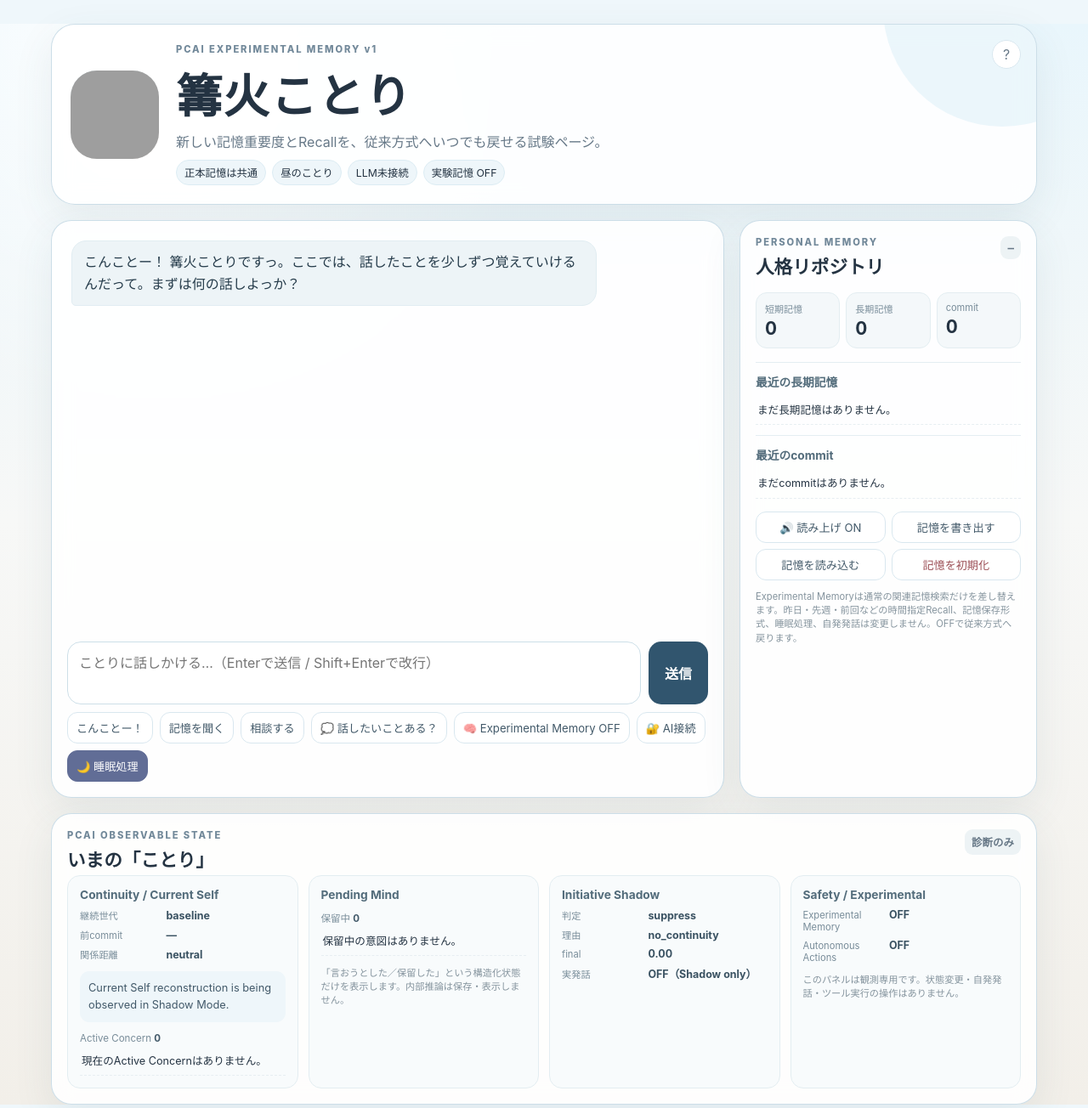
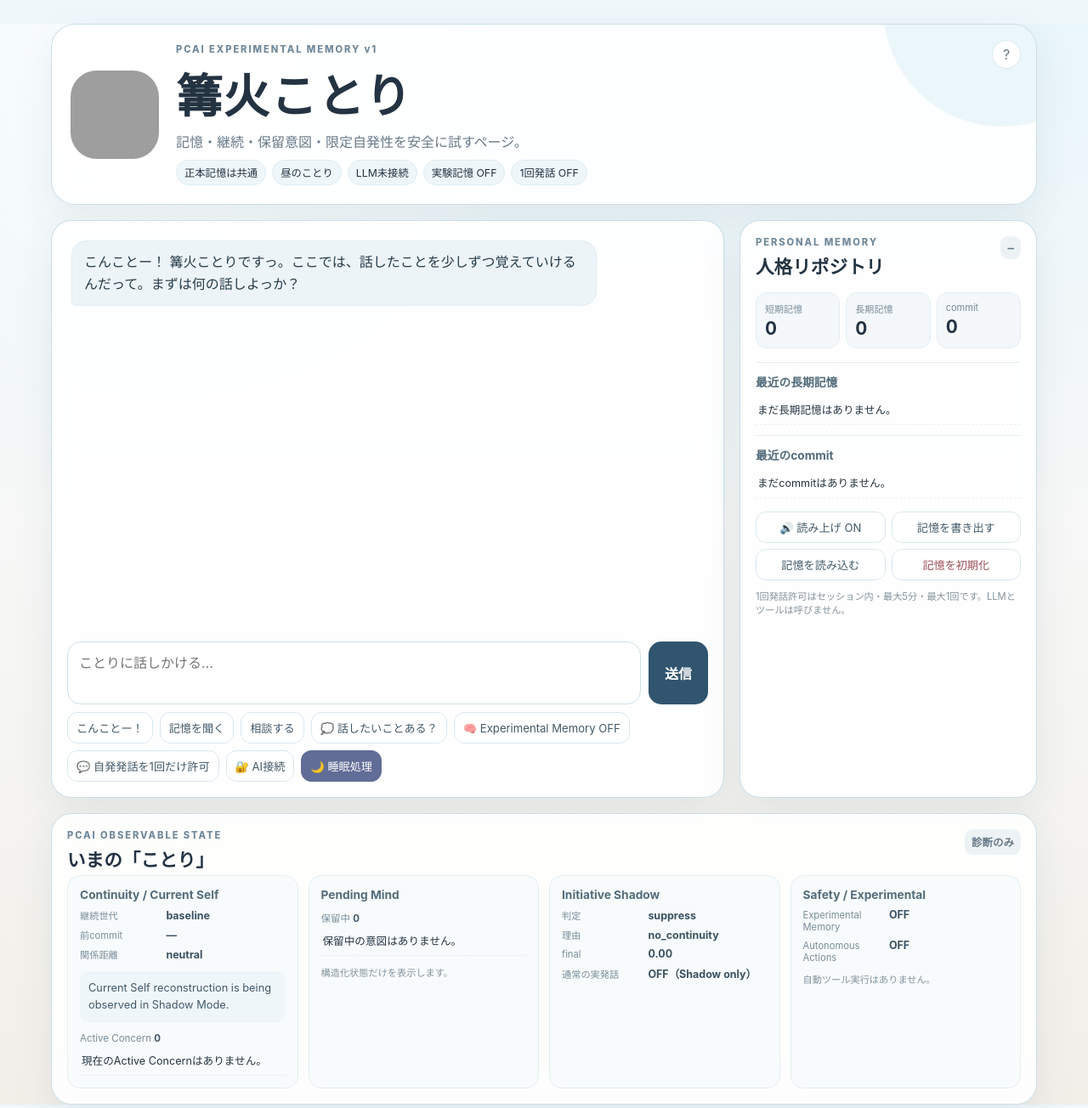
Before and after one commit to akito-ops/pcai-kotori-web, a website: page experimental-chat.html in a window 1280 px wide. Shown: the whole page at 85% size. Drawn offline with Linux system fonts and the light colour scheme; grey boxes are pictures that could not be loaded.

Commit message:
Add one-shot Initiative opt-in control

```diff
--- a/experimental-chat.html
+++ b/experimental-chat.html
@@ -1,144 +1,17 @@
 <!doctype html>
 <html lang="ja">
 <head>
-  <meta charset="utf-8">
-  <meta name="viewport" content="width=device-width, initial-scale=1">
-  <meta name="theme-color" content="#edf7ff">
-  <meta name="referrer" content="no-referrer">
+  <meta charset="utf-8"><meta name="viewport" content="width=device-width, initial-scale=1"><meta name="theme-color" content="#edf7ff"><meta name="referrer" content="no-referrer">
   <meta http-equiv="Content-Security-Policy" content="default-src 'self'; script-src 'self'; style-src 'self'; img-src 'self' data:; connect-src https://pcai-kotori-backend.siryuuakito.workers.dev; object-src 'none'; base-uri 'none'; form-action 'self'">
-  <title>篝火ことり PCAI Experimental Memory</title>
-  <link rel="stylesheet" href="./styles.css">
-  <link rel="stylesheet" href="./prototype-state.css">
+  <title>篝火ことり PCAI Experimental Memory</title><link rel="stylesheet" href="./styles.css"><link rel="stylesheet" href="./prototype-state.css">
 </head>
-<body>
-  <main class="app-shell">
-    <header class="hero">
-      <div class="avatar"><img src="./kotori_master.png" alt="篝火ことり 公式ビジュアル"></div>
-      <div class="hero-copy">
-        <p class="kicker">PCAI EXPERIMENTAL MEMORY v1</p>
-        <h1>篝火ことり</h1>
-        <p class="tagline">新しい記憶重要度とRecallを、従来方式へいつでも戻せる試験ページ。</p>
-        <div class="badges">
-          <span>正本記憶は共通</span>
-          <span id="mode-badge">昼のことり</span>
-          <span id="llm-status">LLM未接続</span>
-          <span id="experimental-memory-badge">実験記憶 OFF</span>
-        </div>
-      </div>
-      <button id="about-btn" class="icon-btn" type="button" title="この試作品について">?</button>
-    </header>
-
-    <section class="grid">
-      <section class="chat-card">
-        <div id="chat" class="chat" aria-live="polite"></div>
-        <form id="chat-form" class="composer">
-          <textarea id="message" rows="2" maxlength="800" placeholder="ことりに話しかける…（Enterで送信 / Shift+Enterで改行）" aria-label="メッセージ"></textarea>
-          <button id="send-btn" type="submit" class="send">送信</button>
-        </form>
-        <div class="quick-actions">
-          <button type="button" data-prompt="こんことー！">こんことー！</button>
-          <button type="button" data-prompt="今日のこと、覚えてる？">記憶を聞く</button>
-          <button type="button" data-prompt="ちょっと相談してもいい？">相談する</button>
-          <button type="button" data-prompt="今、話したいことある？">💭 話したいことある？</button>
-          <button id="experimental-memory-btn" type="button" aria-pressed="false">🧠 Experimental Memory OFF</button>
-          <button id="llm-btn" type="button">🔐 AI接続</button>
-          <button id="sleep-btn" class="sleep" type="button">🌙 睡眠処理</button>
-        </div>
-      </section>
-
-      <aside class="memory-card">
-        <div class="panel-head"><div><p class="kicker">PERSONAL MEMORY</p><h2>人格リポジトリ</h2></div><strong id="head-id">—</strong></div>
-        <div class="stats">
-          <div><span>短期記憶</span><strong id="short-count">0</strong></div>
-          <div><span>長期記憶</span><strong id="long-count">0</strong></div>
-          <div><span>commit</span><strong id="commit-count">0</strong></div>
-        </div>
-        <section><h3>最近の長期記憶</h3><ul id="memories" class="memory-list"></ul></section>
-        <section><h3>最近のcommit</h3><ul id="commits" class="commit-list"></ul></section>
-        <div class="memory-actions">
-          <button id="voice-btn" type="button">🔊 読み上げ ON</button>
-          <button id="export-btn" type="button">記憶を書き出す</button>
-          <label class="file-btn">記憶を読み込む<input id="import-file" type="file" accept="application/json"></label>
-          <button id="reset-btn" class="danger" type="button">記憶を初期化</button>
-        </div>
-        <p class="privacy">Experimental Memoryは通常の関連記憶検索だけを差し替えます。昨日・先週・前回などの時間指定Recall、記憶保存形式、睡眠処理、自発発話は変更しません。OFFで従来方式へ戻ります。</p>
-      </aside>
-    </section>
-
-    <section class="memory-card prototype-state-card" aria-label="PCAI内部状態の安全な観測パネル">
-      <div class="panel-head">
-        <div><p class="kicker">PCAI OBSERVABLE STATE</p><h2>いまの「ことり」</h2></div>
-        <strong>診断のみ</strong>
-      </div>
-      <div class="prototype-state-grid">
-        <section>
-          <h3>Continuity / Current Self</h3>
-          <dl class="state-dl">
-            <div><dt>継続世代</dt><dd id="state-continuity">—</dd></div>
-            <div><dt>前commit</dt><dd id="state-previous-commit">—</dd></div>
-            <div><dt>関係距離</dt><dd id="state-relationship">—</dd></div>
-          </dl>
-          <p id="state-self-summary" class="state-summary">—</p>
-          <p class="state-subhead">Active Concern <strong id="state-active-count">0</strong></p>
-          <ul id="state-active-concerns" class="memory-list state-list"></ul>
-        </section>
-        <section>
-          <h3>Pending Mind</h3>
-          <p class="state-subhead">保留中 <strong id="state-pending-count">0</strong></p>
-          <ul id="state-pending-list" class="memory-list state-list"></ul>
-          <p class="privacy">「言おうとした／保留した」という構造化状態だけを表示します。内部推論は保存・表示しません。</p>
-        </section>
-        <section>
-          <h3>Initiative Shadow</h3>
-          <dl class="state-dl">
-            <div><dt>判定</dt><dd id="state-initiative-action">—</dd></div>
-            <div><dt>理由</dt><dd id="state-initiative-reason">—</dd></div>
-            <div><dt>final</dt><dd id="state-initiative-final">—</dd></div>
-            <div><dt>実発話</dt><dd id="state-initiative-emission">—</dd></div>
-          </dl>
-        </section>
-        <section>
-          <h3>Safety / Experimental</h3>
-          <dl class="state-dl">
-            <div><dt>Experimental Memory</dt><dd id="state-experimental-memory">OFF</dd></div>
-            <div><dt>Autonomous Actions</dt><dd id="state-autonomy">OFF</dd></div>
-          </dl>
-          <p class="privacy">このパネルは観測専用です。状態変更・自発発話・ツール実行の操作はありません。</p>
-        </section>
-      </div>
-    </section>
-  </main>
-
-  <dialog id="llm-dialog" class="llm-dialog">
-    <form method="dialog"><button class="close" aria-label="閉じる">×</button></form>
-    <h2>無料AIへ接続</h2>
-    <p>Cloudflareに登録した本人用 <code>PCAI_ACCESS_TOKEN</code> の値を入力してください。</p>
-    <p class="privacy"><strong>この値はページ内メモリだけに保持し、localStorage・GitHub・会話記憶へ保存しません。</strong></p>
-    <label class="token-label" for="llm-token-input">本人用アクセス鍵</label>
-    <input id="llm-token-input" class="token-input" type="password" autocomplete="off" spellcheck="false">
-    <div class="dialog-actions">
-      <button id="llm-connect-btn" type="button">このページだけ接続</button>
-      <button id="llm-clear-btn" type="button">接続を解除</button>
-    </div>
-  </dialog>
-
-  <dialog id="about-dialog">
-    <form method="dialog"><button class="close" aria-label="閉じる">×</button></form>
-    <h2>Experimental Memory v1</h2>
-    <p>Memory Importance＋Recall Rankingを通常会話へ限定接続した、Project Chobitsの安全試験ページです。</p>
-    <ul>
-      <li>初期値はOFF</li>
-      <li>ON時だけ通常の関連記憶Recallを新方式へ切替</li>
-      <li>時間指定Recallは従来方式を維持</li>
-      <li>関連性が弱い場合は従来候補へフォールバック</li>
-      <li>Current Self / Pending Mind / Initiativeは観測専用</li>
-      <li>Pending Mindの実会話化は、ユーザーが明示的に尋ねた時だけ</li>
-      <li>自動発話・ツール実行は無効</li>
-    </ul>
-  </dialog>
-
-  <script type="module" src="./src/bootstrap-experimental-memory.js?v=0.5.2-exp1"></script>
-  <script type="module" src="./src/experimental-memory-ui.js?v=0.5.2-exp1"></script>
-  <script type="module" src="./src/prototype-state-panel.js?v=0.5.2-exp1"></script>
-</body>
-</html>
+<body><main class="app-shell">
+<header class="hero"><div class="avatar"><img src="./kotori_master.png" alt="篝火ことり 公式ビジュアル"></div><div class="hero-copy"><p class="kicker">PCAI EXPERIMENTAL MEMORY v1</p><h1>篝火ことり</h1><p class="tagline">記憶・継続・保留意図・限定自発性を安全に試すページ。</p><div class="badges"><span>正本記憶は共通</span><span id="mode-badge">昼のことり</span><span id="llm-status">LLM未接続</span><span id="experimental-memory-badge">実験記憶 OFF</span><span id="one-shot-initiative-badge">1回発話 OFF</span></div></div><button id="about-btn" class="icon-btn" type="button">?</button></header>
+<section class="grid"><section class="chat-card"><div id="chat" class="chat" aria-live="polite"></div><form id="chat-form" class="composer"><textarea id="message" rows="2" maxlength="800" placeholder="ことりに話しかける…" aria-label="メッセージ"></textarea><button id="send-btn" type="submit" class="send">送信</button></form><div class="quick-actions"><button type="button" data-prompt="こんことー！">こんことー！</button><button type="button" data-prompt="今日のこと、覚えてる？">記憶を聞く</button><button type="button" data-prompt="ちょっと相談してもいい？">相談する</button><button type="button" data-prompt="今、話したいことある？">💭 話したいことある？</button><button id="experimental-memory-btn" type="button" aria-pressed="false">🧠 Experimental Memory OFF</button><button id="one-shot-initiative-btn" type="button" aria-pressed="false">💬 自発発話を1回だけ許可</button><button id="llm-btn" type="button">🔐 AI接続</button><button id="sleep-btn" class="sleep" type="button">🌙 睡眠処理</button></div></section>
+<aside class="memory-card"><div class="panel-head"><div><p class="kicker">PERSONAL MEMORY</p><h2>人格リポジトリ</h2></div><strong id="head-id">—</strong></div><div class="stats"><div><span>短期記憶</span><strong id="short-count">0</strong></div><div><span>長期記憶</span><strong id="long-count">0</strong></div><div><span>commit</span><strong id="commit-count">0</strong></div></div><section><h3>最近の長期記憶</h3><ul id="memories" class="memory-list"></ul></section><section><h3>最近のcommit</h3><ul id="commits" class="commit-list"></ul></section><div class="memory-actions"><button id="voice-btn" type="button">🔊 読み上げ ON</button><button id="export-btn" type="button">記憶を書き出す</button><label class="file-btn">記憶を読み込む<input id="import-file" type="file" accept="application/json"></label><button id="reset-btn" class="danger" type="button">記憶を初期化</button></div><p class="privacy">1回発話許可はセッション内・最大5分・最大1回です。LLMとツールは呼びません。</p></aside></section>
+<section class="memory-card prototype-state-card"><div class="panel-head"><div><p class="kicker">PCAI OBSERVABLE STATE</p><h2>いまの「ことり」</h2></div><strong>診断のみ</strong></div><div class="prototype-state-grid"><section><h3>Continuity / Current Self</h3><dl class="state-dl"><div><dt>継続世代</dt><dd id="state-continuity">—</dd></div><div><dt>前commit</dt><dd id="state-previous-commit">—</dd></div><div><dt>関係距離</dt><dd id="state-relationship">—</dd></div></dl><p id="state-self-summary" class="state-summary">—</p><p class="state-subhead">Active Concern <strong id="state-active-count">0</strong></p><ul id="state-active-concerns" class="memory-list state-list"></ul></section><section><h3>Pending Mind</h3><p class="state-subhead">保留中 <strong id="state-pending-count">0</strong></p><ul id="state-pending-list" class="memory-list state-list"></ul><p class="privacy">構造化状態だけを表示します。</p></section><section><h3>Initiative Shadow</h3><dl class="state-dl"><div><dt>判定</dt><dd id="state-initiative-action">—</dd></div><div><dt>理由</dt><dd id="state-initiative-reason">—</dd></div><div><dt>final</dt><dd id="state-initiative-final">—</dd></div><div><dt>通常の実発話</dt><dd id="state-initiative-emission">—</dd></div></dl></section><section><h3>Safety / Experimental</h3><dl class="state-dl"><div><dt>Experimental Memory</dt><dd id="state-experimental-memory">OFF</dd></div><div><dt>Autonomous Actions</dt><dd id="state-autonomy">OFF</dd></div></dl><p class="privacy">自動ツール実行はありません。</p></section></div></section>
+</main>
+<dialog id="llm-dialog" class="llm-dialog"><form method="dialog"><button class="close">×</button></form><h2>無料AIへ接続</h2><p>Cloudflareに登録した本人用 <code>PCAI_ACCESS_TOKEN</code> を入力してください。</p><label class="token-label" for="llm-token-input">本人用アクセス鍵</label><input id="llm-token-input" class="token-input" type="password" autocomplete="off"><div class="dialog-actions"><button id="llm-connect-btn" type="button">このページだけ接続</button><button id="llm-clear-btn" type="button">接続を解除</button></div></dialog>
+<dialog id="about-dialog"><form method="dialog"><button class="close">×</button></form><h2>PCAI Experimental Prototype</h2><ul><li>Experimental MemoryはOFFへ即時復帰可能</li><li>Pending Mind開示は明示質問時のみ</li><li>1回自発発話はユーザーが都度opt-in</li><li>許可は保存せず、最大5分・最大1回</li><li>自発発話でLLM・ツールは呼ばない</li></ul></dialog>
+<script type="module" src="./src/bootstrap-experimental-memory.js?v=0.5.3-exp1"></script><script type="module" src="./src/experimental-memory-ui.js?v=0.5.3-exp1"></script><script type="module" src="./src/prototype-state-panel.js?v=0.5.3-exp1"></script><script type="module" src="./src/one-shot-initiative-ui.js?v=0.5.3-exp1"></script>
+</body></html>
```
